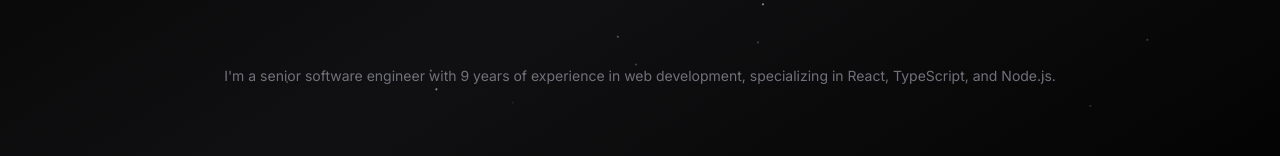
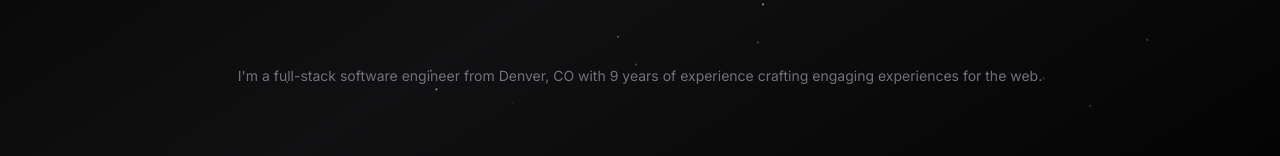
Before and after one commit to CaseyKelly/caseyjkelly, a Next.js app: page / in a window 1280 px wide. Shown: the part 463-619 px from the top of the page. Built offline with nearby package versions, Linux system fonts and the light colour scheme; no server answers; what tailwindcss-debug-screens would draw is missing.

Commit message:
update tagline

```diff
--- a/app/page.tsx
+++ b/app/page.tsx
@@ -40,8 +40,8 @@ export default function Home() {
       <div className="hidden w-screen h-px animate-glow md:block animate-fade-right bg-gradient-to-r from-zinc-300/0 via-zinc-300/50 to-zinc-300/0" />
       <div className="my-16 text-center animate-fade-in">
         <h2 className="text-sm text-zinc-500 ">
-          I'm a senior software engineer with 9 years of experience in web
-          development, specializing in React, TypeScript, and Node.js.
+          I'm a full-stack software engineer from Denver, CO with 9 years of
+          experience crafting engaging experiences for the web.
         </h2>
       </div>
     </div>
```
